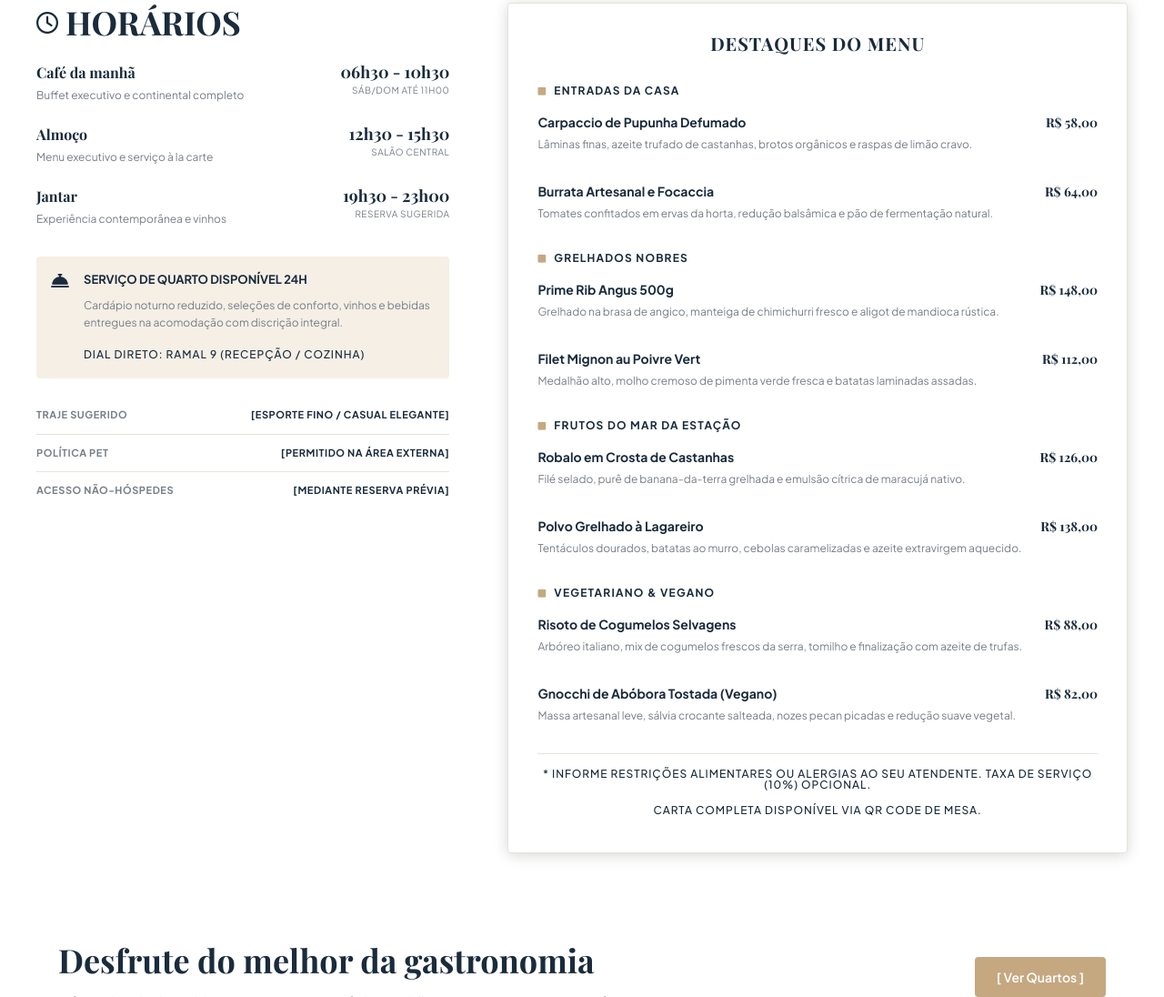
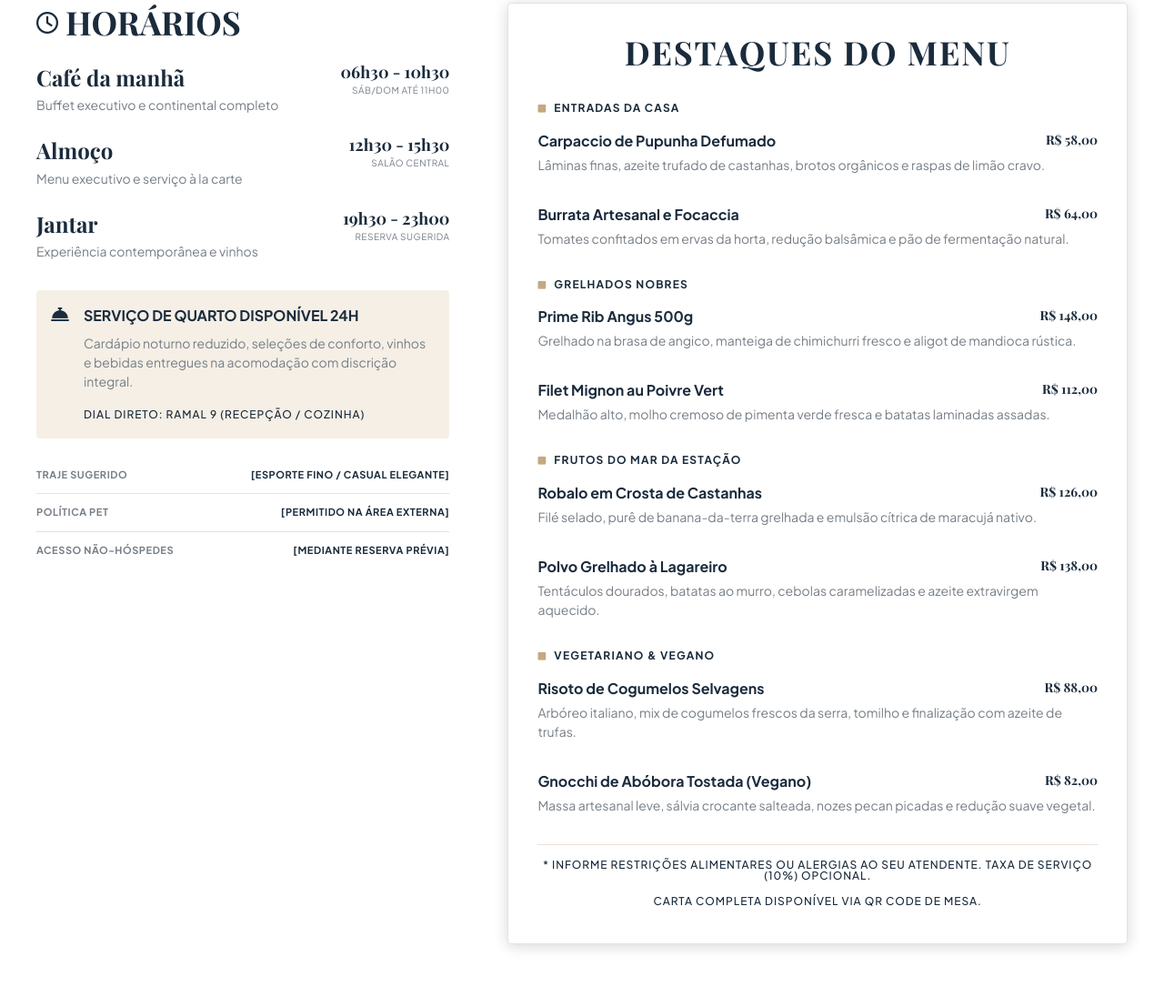
Before and after one commit to anaclpsouza/Hotel-Grand-Stay, a plain HTML site: page pages/restaurante.html in a window 1280 px wide. Shown: the part 933-2029 px from the top of the page at 91% size. Drawn offline with nearby package versions, Linux system fonts and the light colour scheme; a web font is replaced by a local one.

Commit message:
refactor: enforce global typography rules and semantic HTML

```diff
--- a/css/piscina.css
+++ b/css/piscina.css
@@ -71,7 +71,7 @@
 .card-icon {
   width: 32px;
   height: 32px;
-  background-color: #d8c4ad;
+  background-color: var(--color-primary);
   color: var(--color-secondary);
   display: flex;
   align-items: center;
--- a/css/restaurante.css
+++ b/css/restaurante.css
@@ -72,13 +72,11 @@
 }
 
 .horario-text h3 {
-  font-size: 16px;
   margin-bottom: 4px;
 }
 
 .horario-text p {
   color: var(--color-text-muted);
-  font-size: 12px;
 }
 
 .horario-time {
@@ -121,13 +119,11 @@
 }
 
 .rs-content h4 {
-  font-size: 13px;
   margin-bottom: 8px;
   color: var(--color-secondary);
 }
 
 .rs-content p {
-  font-size: 12px;
   color: var(--color-text-muted);
   margin-bottom: 12px;
 }
@@ -185,7 +181,6 @@
 
 .menu-card > h2 {
   text-align: center;
-  font-size: 20px;
   text-transform: uppercase;
   letter-spacing: 0.05em;
   margin-bottom: 32px;
@@ -228,7 +223,6 @@
 }
 
 .menu-item-header h4 {
-  font-size: 14px;
   color: var(--color-secondary);
 }
 
@@ -241,7 +235,6 @@
 }
 
 .menu-item p {
-  font-size: 12px;
   color: var(--color-text-muted);
 }
 
--- a/pages/restaurante.html
+++ b/pages/restaurante.html
@@ -23,7 +23,7 @@
       </a>
 
       <div class="nav-mobile-actions">
-        <a href="reserva.html" class="btn btn-primary">[ Reservar ]</a>
+        <a href="quartos.html" class="btn btn-primary">[ Reservar ]</a>
         <a href="#" class="btn btn-primary btn-user" aria-label="Perfil do usuário">
           <i class="fa-solid fa-user" aria-hidden="true"></i>
         </a>
@@ -43,7 +43,7 @@
           <li><a href="experiencias.html" class="nav-link">Experiências</a></li>
         </ul>
         <div class="nav-actions">
-          <a href="reserva.html" class="btn btn-primary">[ Reservar ]</a>
+          <a href="quartos.html" class="btn btn-primary">[ Reservar ]</a>
           <a href="#" class="btn btn-primary btn-user" aria-label="Perfil do usuário">
             <i class="fa-solid fa-user" aria-hidden="true"></i>
           </a>
@@ -74,7 +74,7 @@
           <div class="horario-item">
             <div class="horario-text">
               <h3>Café da manhã</h3>
-              <p>Buffet executivo e continental completo</p>
+              <p class="body-small">Buffet executivo e continental completo</p>
             </div>
             <div class="horario-time">
               <span class="time-value">06h30 - 10h30</span>
@@ -85,7 +85,7 @@
           <div class="horario-item">
             <div class="horario-text">
               <h3>Almoço</h3>
-              <p>Menu executivo e serviço à la carte</p>
+              <p class="body-small">Menu executivo e serviço à la carte</p>
             </div>
             <div class="horario-time">
               <span class="time-value">12h30 - 15h30</span>
@@ -96,7 +96,7 @@
           <div class="horario-item">
             <div class="horario-text">
               <h3>Jantar</h3>
-              <p>Experiência contemporânea e vinhos</p>
+              <p class="body-small">Experiência contemporânea e vinhos</p>
             </div>
             <div class="horario-time">
               <span class="time-value">19h30 - 23h00</span>
@@ -109,7 +109,7 @@
           <div class="rs-icon"><i class="fa-solid fa-bell-concierge"></i></div>
           <div class="rs-content">
             <h4>SERVIÇO DE QUARTO DISPONÍVEL 24H</h4>
-            <p>Cardápio noturno reduzido, seleções de conforto, vinhos e bebidas entregues na acomodação com discrição integral.</p>
+            <p class="body-small">Cardápio noturno reduzido, seleções de conforto, vinhos e bebidas entregues na acomodação com discrição integral.</p>
             <span class="overline">DIAL DIRETO: RAMAL 9 (RECEPÇÃO / COZINHA)</span>
           </div>
         </div>
@@ -142,14 +142,14 @@
                   <h4>Carpaccio de Pupunha Defumado</h4>
                   <span class="menu-price">R$ 58,00</span>
                 </div>
-                <p>Lâminas finas, azeite trufado de castanhas, brotos orgânicos e raspas de limão cravo.</p>
+                <p class="body-small">Lâminas finas, azeite trufado de castanhas, brotos orgânicos e raspas de limão cravo.</p>
               </div>
               <div class="menu-item">
                 <div class="menu-item-header">
                   <h4>Burrata Artesanal e Focaccia</h4>
                   <span class="menu-price">R$ 64,00</span>
                 </div>
-                <p>Tomates confitados em ervas da horta, redução balsâmica e pão de fermentação natural.</p>
+                <p class="body-small">Tomates confitados em ervas da horta, redução balsâmica e pão de fermentação natural.</p>
               </div>
             </div>
           </div>
@@ -162,14 +162,14 @@
                   <h4>Prime Rib Angus 500g</h4>
                   <span class="menu-price">R$ 148,00</span>
                 </div>
-                <p>Grelhado na brasa de angico, manteiga de chimichurri fresco e aligot de mandioca rústica.</p>
+                <p class="body-small">Grelhado na brasa de angico, manteiga de chimichurri fresco e aligot de mandioca rústica.</p>
               </div>
               <div class="menu-item">
                 <div class="menu-item-header">
                   <h4>Filet Mignon au Poivre Vert</h4>
                   <span class="menu-price">R$ 112,00</span>
                 </div>
-                <p>Medalhão alto, molho cremoso de pimenta verde fresca e batatas laminadas assadas.</p>
+                <p class="body-small">Medalhão alto, molho cremoso de pimenta verde fresca e batatas laminadas assadas.</p>
               </div>
             </div>
           </div>
@@ -182,14 +182,14 @@
                   <h4>Robalo em Crosta de Castanhas</h4>
                   <span class="menu-price">R$ 126,00</span>
                 </div>
-                <p>Filé selado, purê de banana-da-terra grelhada e emulsão cítrica de maracujá nativo.</p>
+                <p class="body-small">Filé selado, purê de banana-da-terra grelhada e emulsão cítrica de maracujá nativo.</p>
               </div>
               <div class="menu-item">
                 <div class="menu-item-header">
                   <h4>Polvo Grelhado à Lagareiro</h4>
                   <span class="menu-price">R$ 138,00</span>
                 </div>
-                <p>Tentáculos dourados, batatas ao murro, cebolas caramelizadas e azeite extravirgem aquecido.</p>
+                <p class="body-small">Tentáculos dourados, batatas ao murro, cebolas caramelizadas e azeite extravirgem aquecido.</p>
               </div>
             </div>
           </div>
@@ -202,14 +202,14 @@
                   <h4>Risoto de Cogumelos Selvagens</h4>
                   <span class="menu-price">R$ 88,00</span>
                 </div>
-                <p>Arbóreo italiano, mix de cogumelos frescos da serra, tomilho e finalização com azeite de trufas.</p>
+                <p class="body-small">Arbóreo italiano, mix de cogumelos frescos da serra, tomilho e finalização com azeite de trufas.</p>
               </div>
               <div class="menu-item">
                 <div class="menu-item-header">
                   <h4>Gnocchi de Abóbora Tostada (Vegano)</h4>
                   <span class="menu-price">R$ 82,00</span>
                 </div>
-                <p>Massa artesanal leve, sálvia crocante salteada, nozes pecan picadas e redução suave vegetal.</p>
+                <p class="body-small">Massa artesanal leve, sálvia crocante salteada, nozes pecan picadas e redução suave vegetal.</p>
               </div>
             </div>
           </div>
```
Also changed, not shown: css/quartos.css (+0 -10 lines), pages/estrutura.html (+2 -2 lines), pages/piscina.html (+2 -2 lines).
